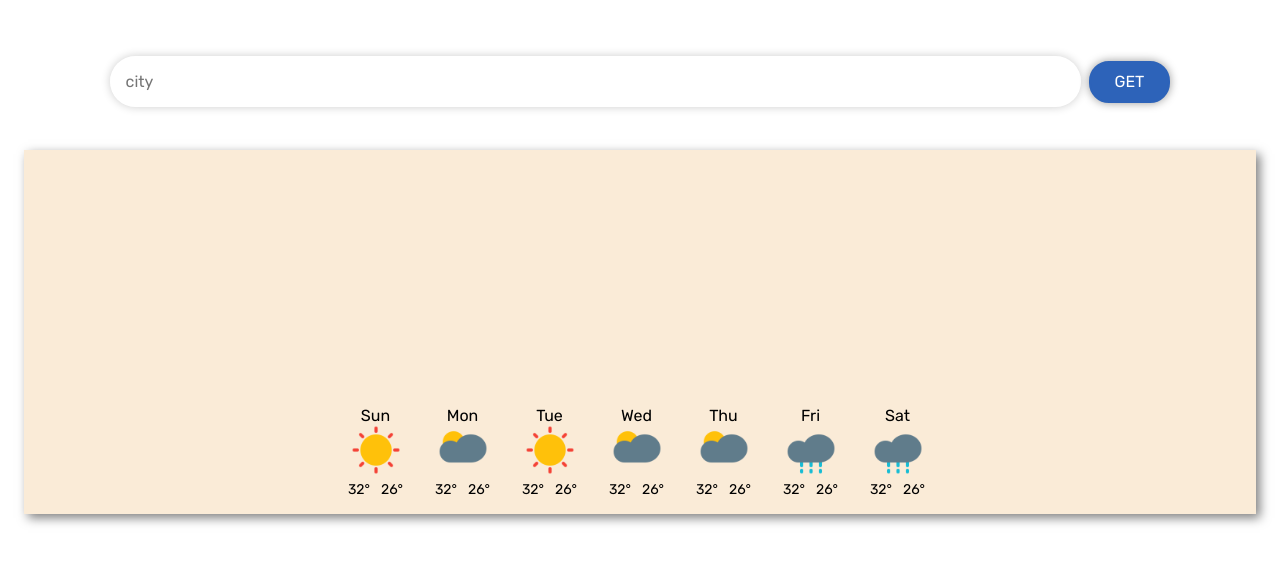
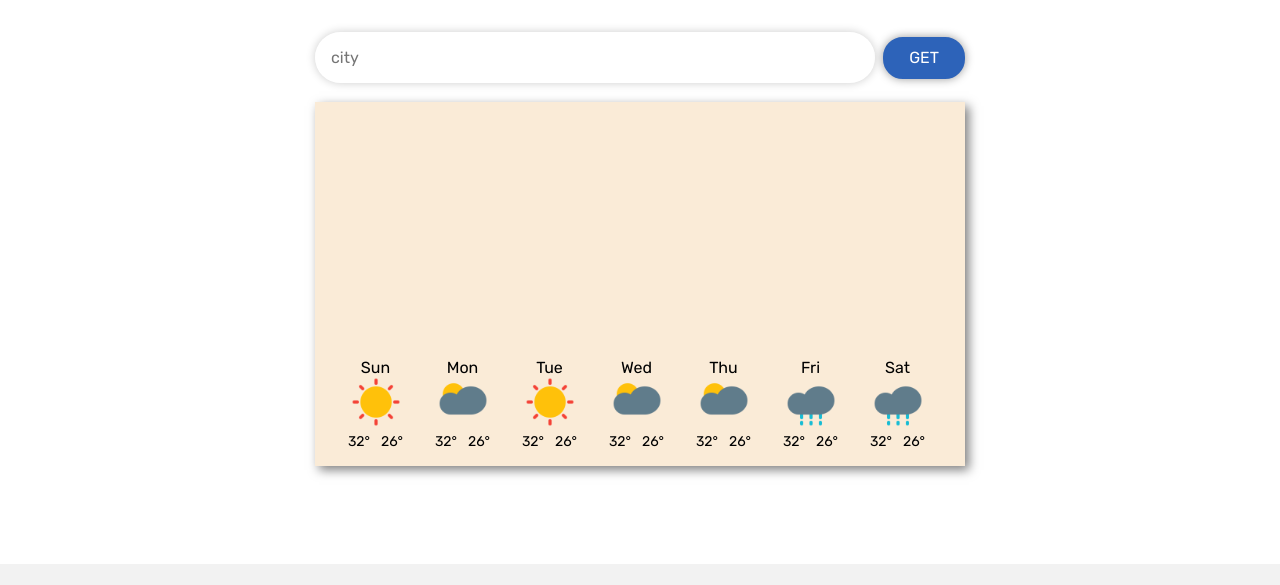
Before and after one commit to mikaeileghbal/weather-items, a plain HTML site: page index.html in a window 1280 px wide. Shown: the part 64-649 px from the top of the page. Drawn offline with Linux system fonts and the light colour scheme; no server answers.

Commit message:
responsive fixed

```diff
--- a/Styles/styles.scss
+++ b/Styles/styles.scss
@@ -23,7 +23,7 @@ body{
 }
 
 body> .container{
-    //max-width: 1048px;
+    min-width: 250px;
     margin: auto;
 }
 
@@ -84,6 +84,7 @@ body> .container{
     }
 
     .burger{
+        //display: none
         span{
             display: block;
             position: relative;
@@ -124,14 +125,14 @@ body> .container{
         margin-bottom: 1.1em;
 
         > .input-row{
-            width: 90%;
+            width: 100%;
             //background-color: black;
             display: flex;
             //media min 481 TODO
             flex-direction: column;
             justify-content: center;
             align-items: center;
-            padding: 1.5em;
+            padding: 1.5em auto;
         }
     }
 }
@@ -259,7 +260,8 @@ footer{
     .container{
         background-color: #f2f2f2;
         width: 100%;
-        padding: 1em 4em;
+        //media min 481 TODO
+        padding: 1em 0.1em;
         display: flex;
         flex-flow: column;
         justify-content: space-between;
@@ -327,6 +329,28 @@ footer{
 
 @media only screen and (min-width:768px)
 {
+    .top-header{
+
+        a.link:not(.last){
+            display : block
+        }
+
+        .burger{
+            display: none;
+        }
+    }
+
+    .main-section{
+
+        > .container{
+            > .input-row{
+                width: 650px;
+
+                //background-color: aqua;
+            }
+        }
+    }
+
     footer{
         .container{
             flex-flow: row;
@@ -334,7 +358,7 @@ footer{
     }
 
     .inner{
-
+        width:650px;
         height: 364px;
 
         > .row {
@@ -367,13 +391,6 @@ footer{
 
 @media only screen and (min-width:481px)
 {
-    .top-header{
-
-        a.link:not(.last){
-            display : block
-        }
-    }
-
     .main-section{
         > .container{
             > .input-row{
@@ -386,4 +403,10 @@ footer{
         margin-bottom: 0em;
     }
 
+    footer{
+        .container{
+            padding: 1em 4em;
+        }
+    }
+
 }
```
Also changed, not shown: Styles/styles.css, 1 other file.
